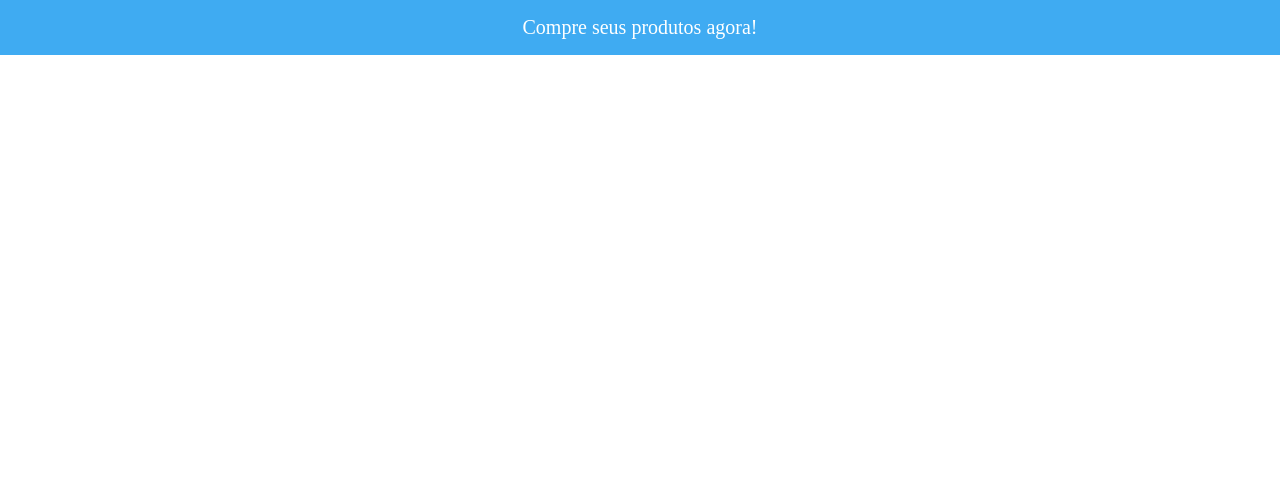
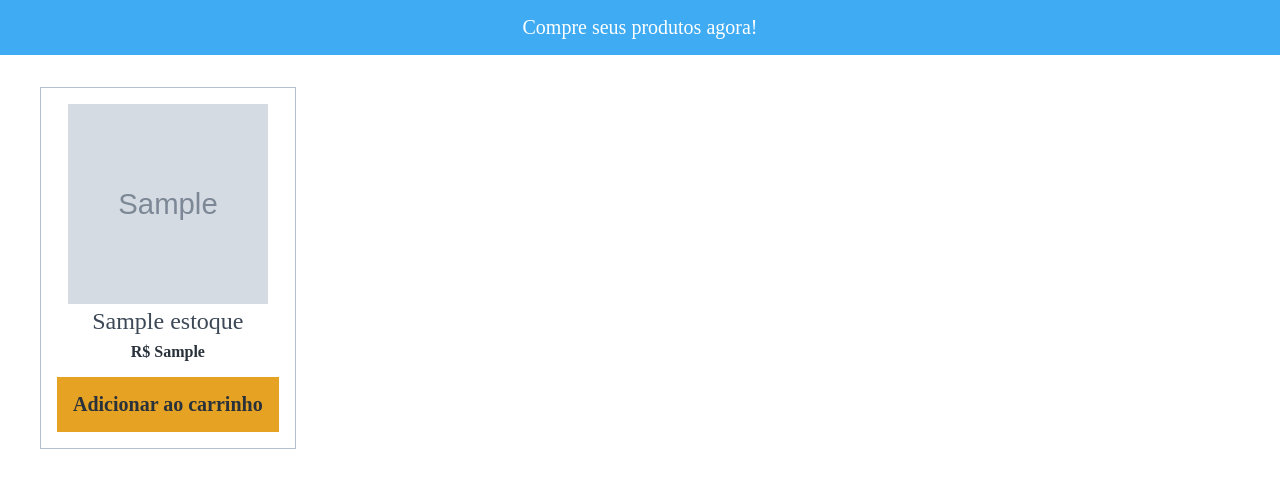
Before and after one commit to luizCosta-Serao/ecommerce, a PHP site: page /ecommerce/ in a window 1280 px wide. Shown: the part 91-579 px from the top of the page. Run offline with PHP 8.4, Linux system fonts and the light colour scheme; tables that the repository leaves empty or names only in its code hold one stand-in row (values such as "Sample post"); grey boxes marked "Sample" are stand-in pictures; some libraries are stand-ins or nearby versions.

Commit message:
listando produtos

```diff
--- a/css/style.css
+++ b/css/style.css
@@ -58,3 +58,48 @@
   font-weight: 400;
   font-size: 20px;
 }
+
+.lista-produtos {
+  margin-top: 32px;
+}
+
+.lista-produtos > div {
+  display: flex;
+  gap: 32px;
+}
+
+.produto-single {
+  padding: 16px;
+  text-align: center;
+  border: 1px solid #B4BECC;
+}
+
+.produto-single img {
+  height: 200px;
+  width: 200px;
+}
+
+.produto-single h2 {
+  font-size: 24px;
+  color: #3D4857;
+  font-weight: 400;
+  margin-bottom: 8px;
+  max-width: 250px;
+}
+
+.produto-single p {
+  color: #29313B;
+  font-weight: 700;
+  margin-bottom: 16px;
+}
+
+.produto-single a {
+  background-color: #E5A223;
+  padding: 16px;
+  display: block;
+  font-size: 20px;
+  font-weight: 700;
+  color: #29313B;
+  align-self: center;
+  text-decoration: none;
+}
--- a/pages/home.php
+++ b/pages/home.php
@@ -1,3 +1,24 @@
 <section class="sub-header">
   <h2>Compre seus produtos agora!</h2>
 </section>
+
+<section class="lista-produtos">
+  <div class="container">
+    <?php
+      $produtos = MySql::connect()->prepare("SELECT * FROM `estoque`");
+      $produtos->execute();
+      $produtos = $produtos->fetchAll();
+      foreach ($produtos as $key => $value) {
+        $imagemProduto = MySql::connect()->prepare("SELECT * FROM `estoque_imagens` WHERE produto_id = ? LIMIT 1");
+        $imagemProduto->execute(array($value['id']));
+        $imagemProduto = $imagemProduto->fetch();
+    ?>
+    <div class="produto-single">
+      <img src="<?php echo INCLUDE_PATH_PAINEL ?>uploads/<?php echo $imagemProduto['imagem'] ?>" alt="">
+      <h2><?php echo $value['nome'] ?></h2>
+      <p>R$ <?php echo $value['preco'] ?></p>
+      <a href="">Adicionar ao carrinho</a>
+    </div>
+    <?php } ?>
+  </div>
+</section>
```
